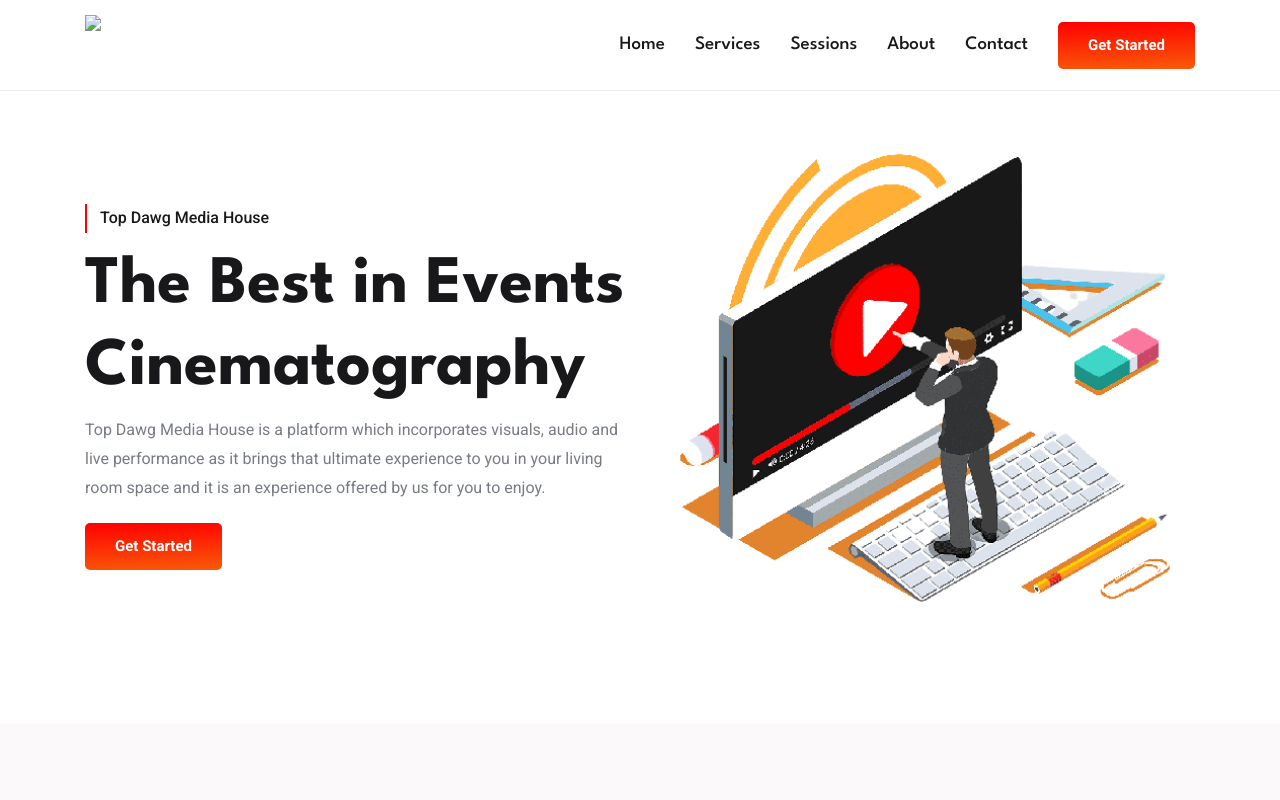
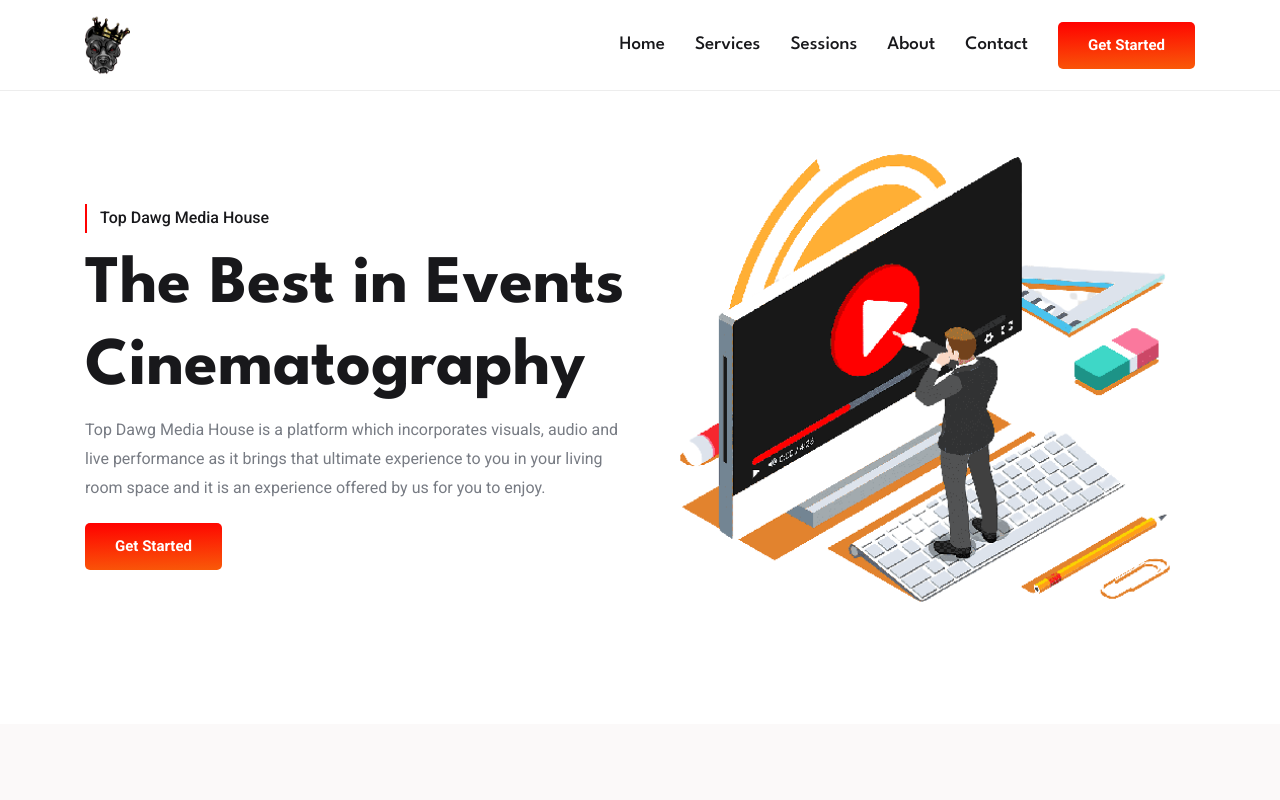
Before and after one commit to KeaZulu23/Top-Dawg-Media-House, a plain HTML site: page index.html in a window 1280 px wide. Shown: the top 800 px of the page. Drawn offline with nearby package versions, Linux system fonts and the light colour scheme; the site is published under a folder, as on GitHub Pages, so addresses that start at the root find nothing.

Commit message:
Logo updated

```diff
--- a/index.html
+++ b/index.html
@@ -42,7 +42,7 @@
     <div class="container">
 
       <a href="/" class="logo">
-        <img style="height: 60px;" src="/assets/images/logo.png"></img>
+        <img style="height: 60px;" src="./assets/images/logo.png"></img>
       </a>
 
       <nav class="navbar container" data-navbar>
```
